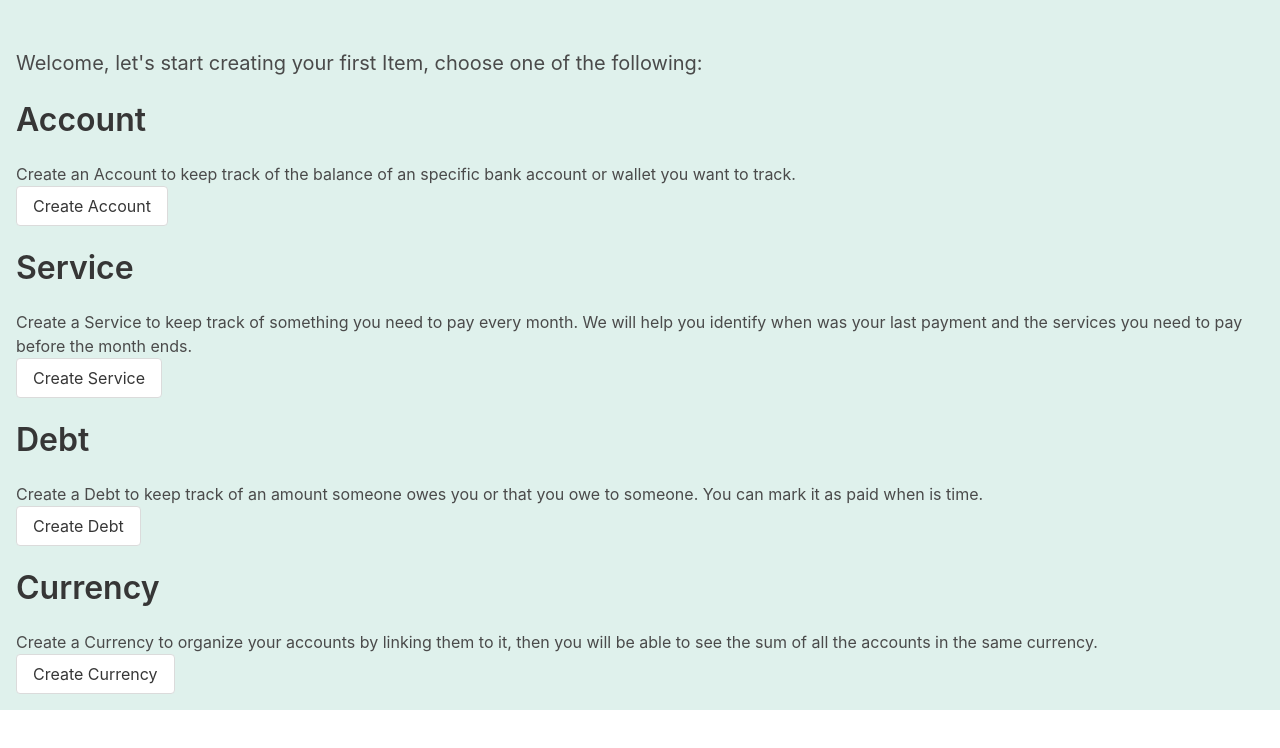
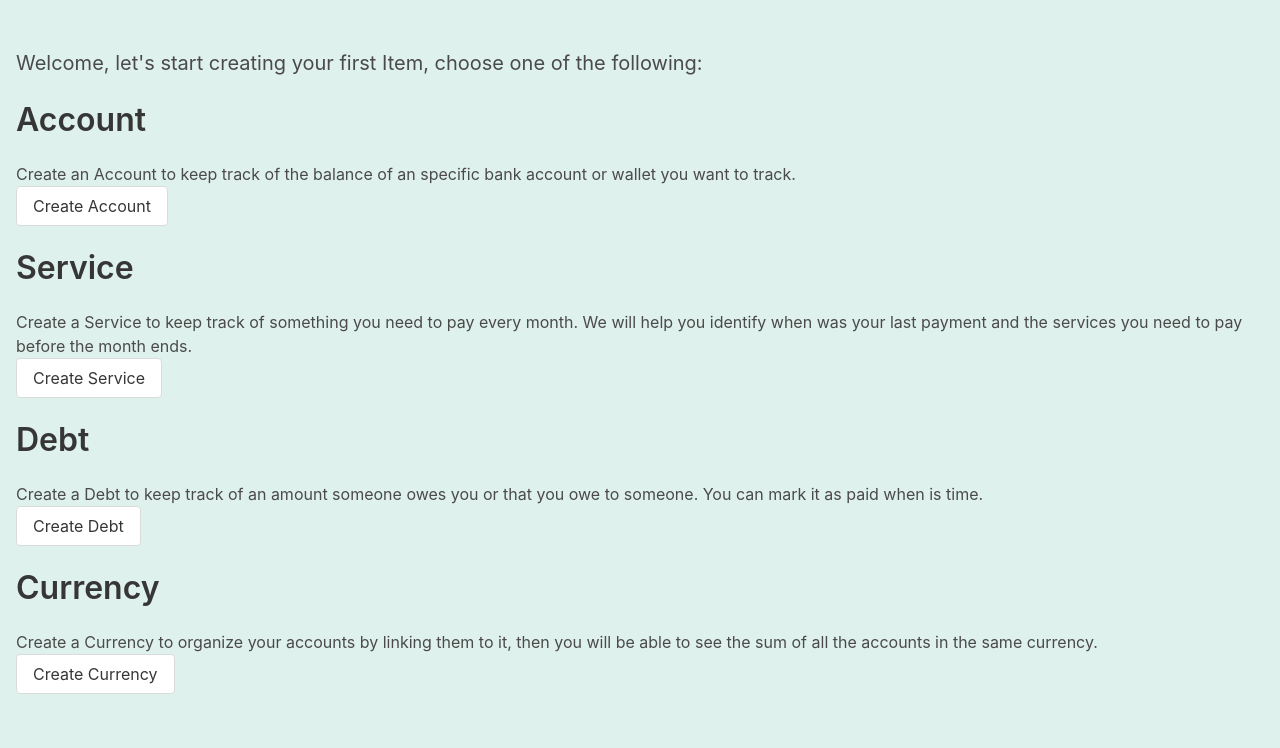
Before and after one commit to juanfrvera/finances, a SvelteKit app: page / in a window 1280 px wide. Shown: the top 748 px of the page. Built offline with nearby package versions, Linux system fonts and the light colour scheme.

Commit message:
fix: 100% height

```diff
--- a/src/routes/+page.svelte
+++ b/src/routes/+page.svelte
@@ -18,9 +18,13 @@
 </div>
 
 <style>
+	:global(html) {
+		height: 100%;
+	}
 	:global(body) {
 		margin: 0;
 		background-color: #dff1ec;
+		min-height: 100%;
 	}
 	#container {
 		display: flex;
```
